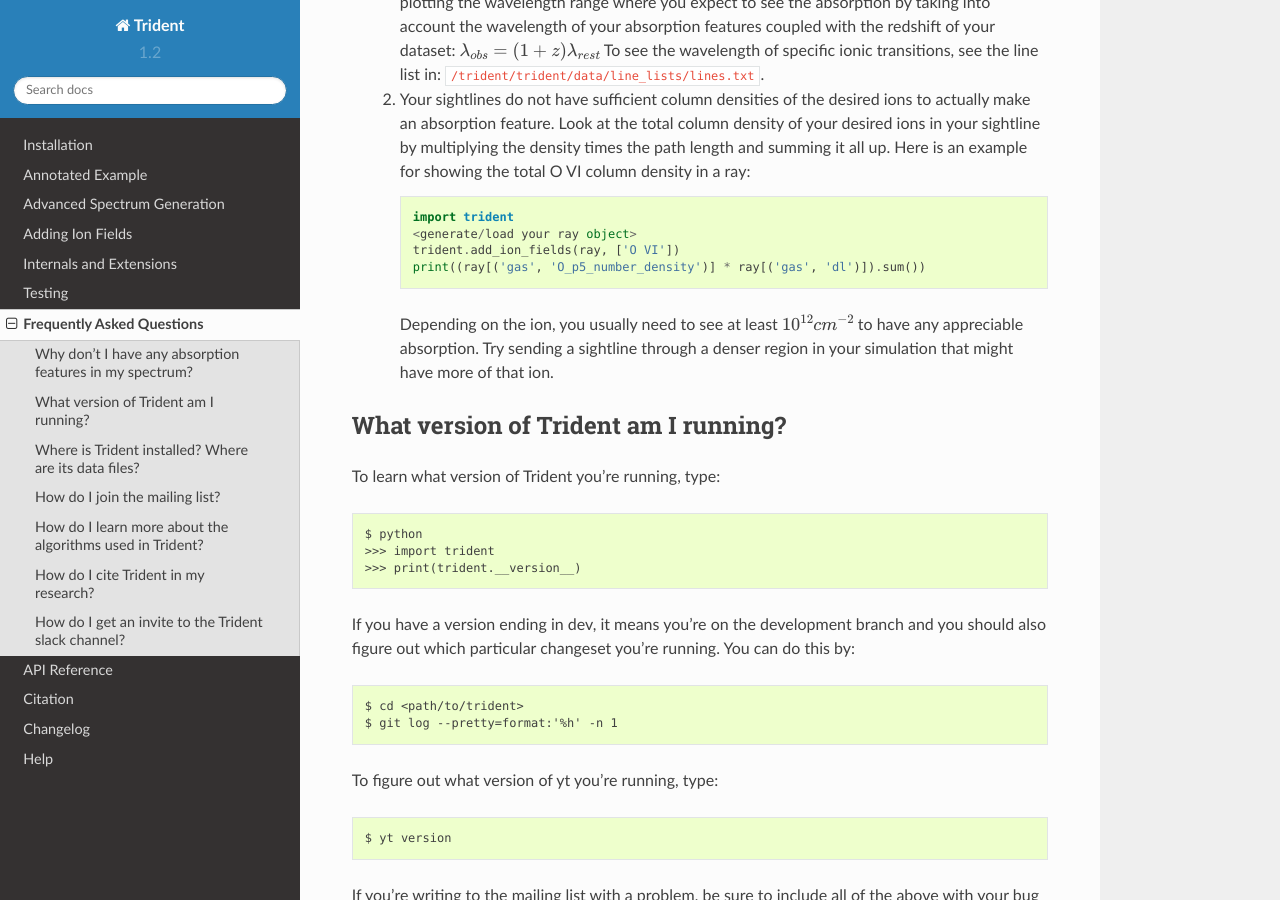
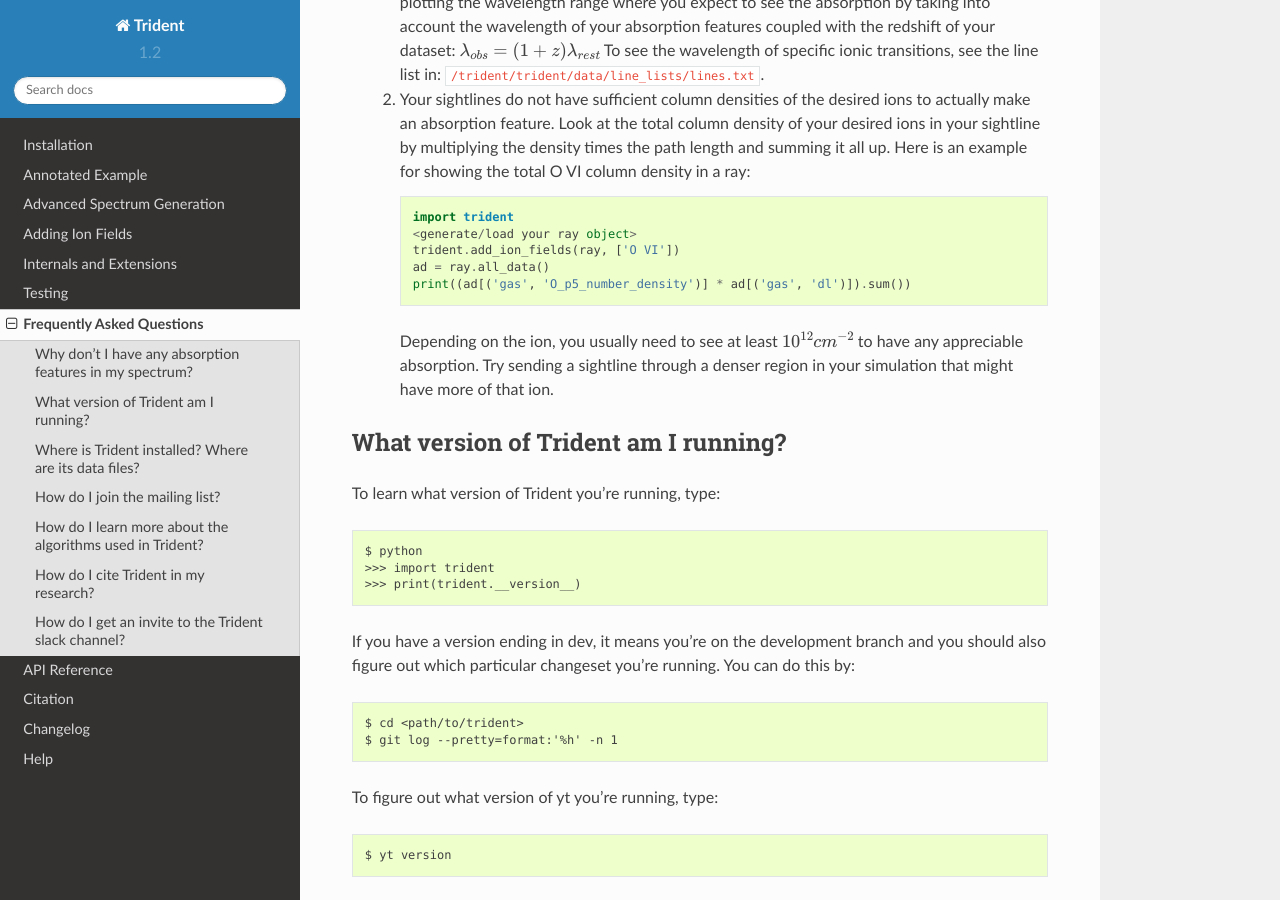
Before and after one commit to trident-project/trident, a Sphinx documentation site: the page built from doc/source/faq.rst, in a window 1280 px wide and 900 px high, scrolled down 321 px. Built offline with Sphinx 7.4.7 and the Read the Docs theme 2.0.0, drawn with Linux system fonts in a browser that asks for light colours; formulas are drawn with MathJax 3.

Commit message:
Fixing typo in faq example.

```diff
--- a/doc/source/faq.rst
+++ b/doc/source/faq.rst
@@ -27,7 +27,8 @@ spectrum, but we'll cover a few of the basic explanations here.
         import trident
         <generate/load your ray object>
         trident.add_ion_fields(ray, ['O VI'])
-        print((ray[('gas', 'O_p5_number_density')] * ray[('gas', 'dl')]).sum())
+        ad = ray.all_data()
+        print((ad[('gas', 'O_p5_number_density')] * ad[('gas', 'dl')]).sum())
 
     Depending on the ion, you usually need to see at least :math:`10^{12} cm^{-2}`
     to have any appreciable absorption.  Try sending a sightline through a
```
